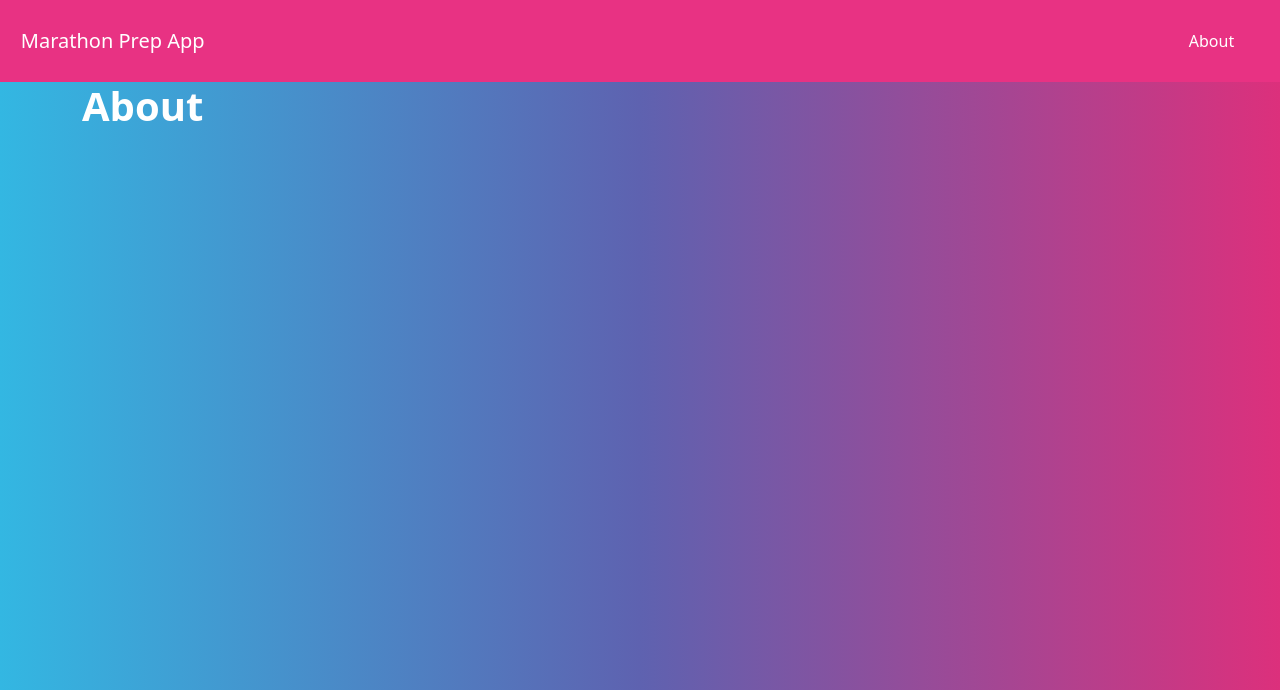
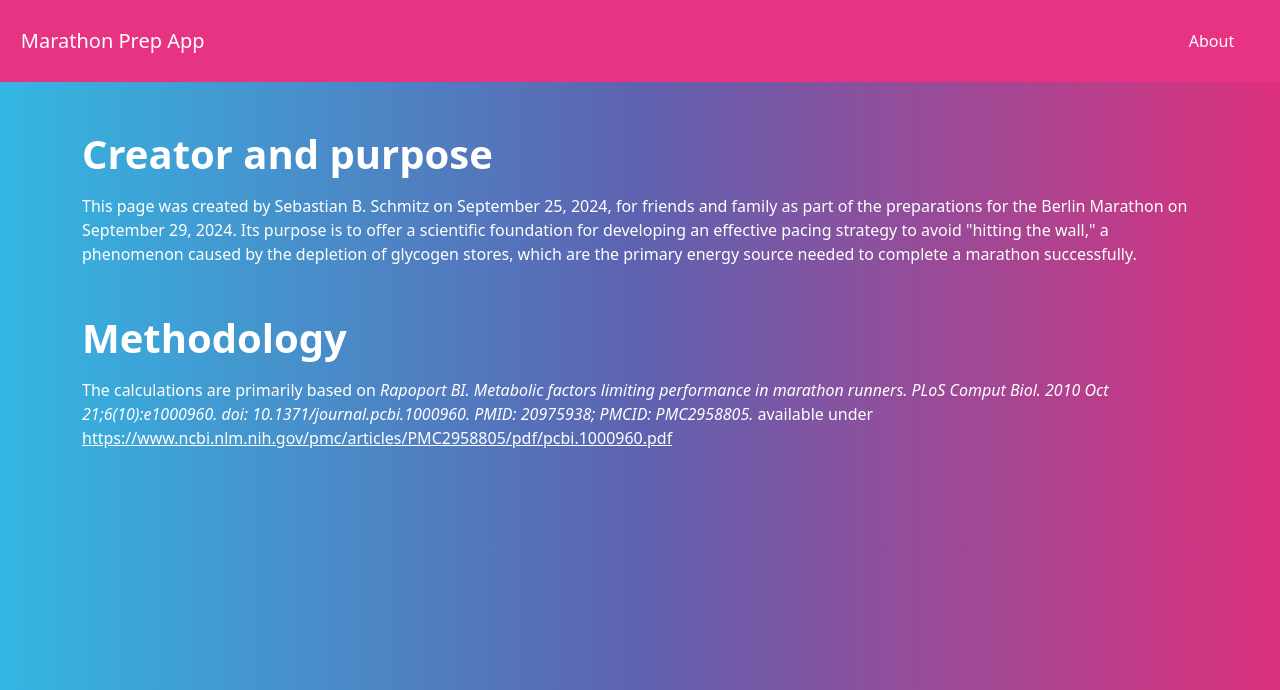
Before and after one commit to neptunhiker/marathon-prep, a Django app: page /about in a window 1280 px wide. Shown: the top 690 px of the page. Run offline with Django 4.2, Linux system fonts and the light colour scheme; some libraries are stand-ins or nearby versions.

Commit message:
Create an about page

```diff
--- a/simulation/templates/simulation/about.html
+++ b/simulation/templates/simulation/about.html
@@ -2,8 +2,15 @@
 
 {% block content %}
 
-<div class="container">
-  <h1>About</h1>
+<div class="container mt-4 mb-5">
+  <h1>Creator and purpose</h1>
+  <p>
+    This page was created by Sebastian B. Schmitz on September 25, 2024, for friends and family as part of the preparations for the Berlin Marathon on September 29, 2024. Its purpose is to offer a scientific foundation for developing an effective pacing strategy to avoid "hitting the wall," a phenomenon caused by the depletion of glycogen stores, which are the primary energy source needed to complete a marathon successfully.
+  </p>
+  <h1 class="mt-4">Methodology</h1>
+  <p class="mb-5">
+    The calculations are primarily based on <i>Rapoport BI. Metabolic factors limiting performance in marathon runners. PLoS Comput Biol. 2010 Oct 21;6(10):e1000960. doi: 10.1371/journal.pcbi.1000960. PMID: 20975938; PMCID: PMC2958805.</i> available under <a href="https://www.ncbi.nlm.nih.gov/pmc/articles/PMC2958805/pdf/pcbi.1000960.pdf">https://www.ncbi.nlm.nih.gov/pmc/articles/PMC2958805/pdf/pcbi.1000960.pdf</a>
+  </p>
 </div>
 
 {% endblock %}
```
